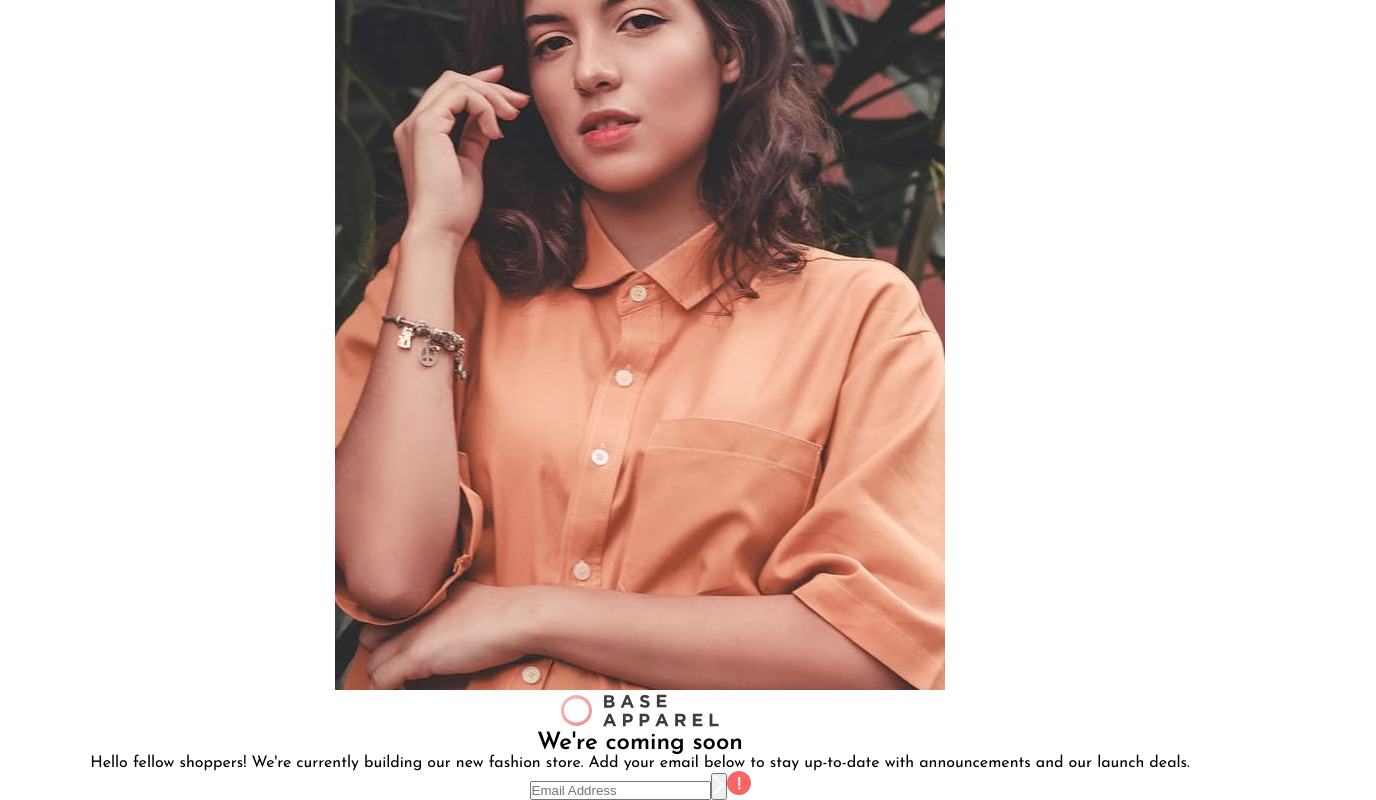
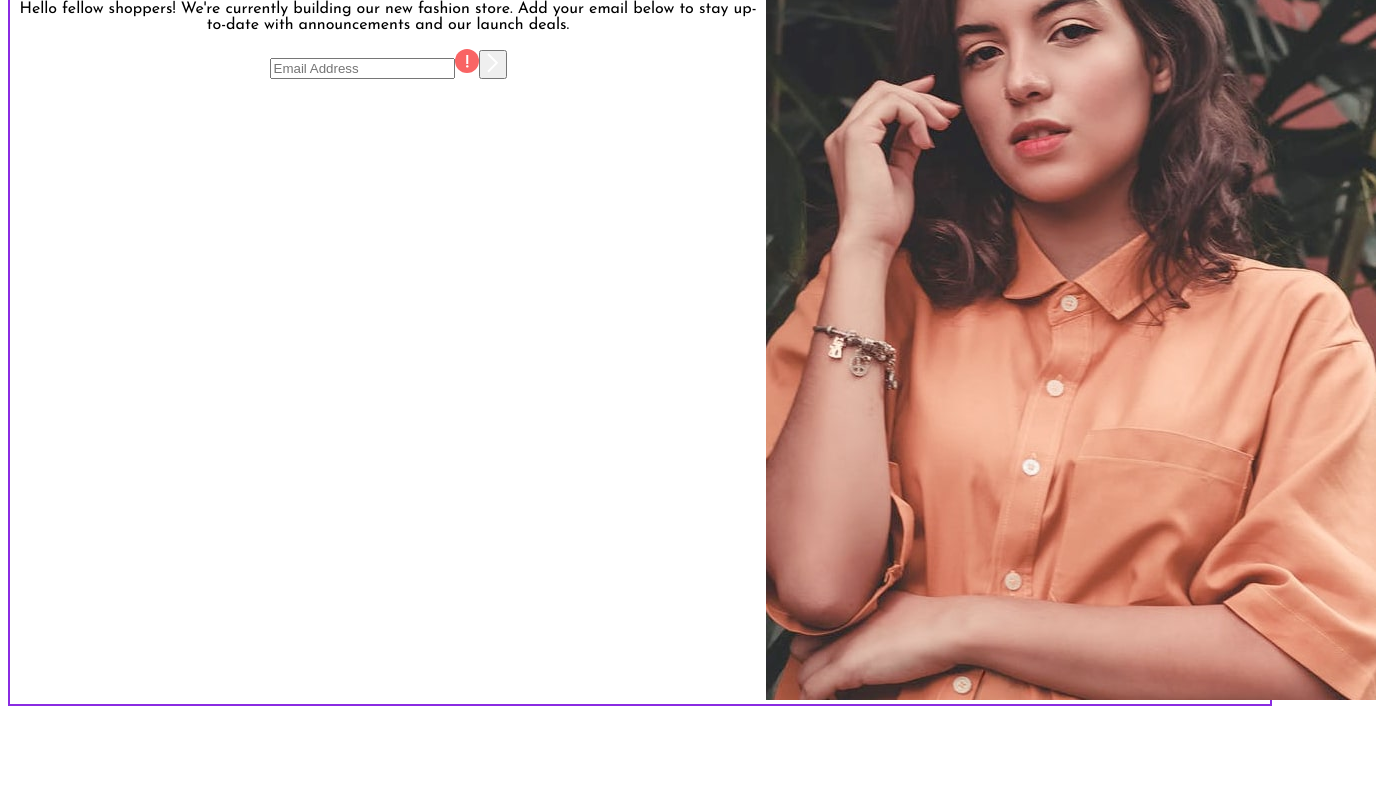
Before and after one commit to jshin720/baseApparelComponent, a React (Create React App) app: page / in a window 1280 px wide. Shown: the part 110-910 px from the top of the page, 1376 px wide, since content can reach past the window. After the commit the page ends 824 px from the top, so only its background shows below. Built offline with nearby package versions, Linux system fonts and the light colour scheme.

Commit message:
started css on the card component

```diff
--- a/public/index.html
+++ b/public/index.html
@@ -25,7 +25,7 @@
       work correctly both with client-side routing and a non-root public URL.
       Learn how to configure a non-root public URL by running `npm run build`.
     -->
-    <title>React App</title>
+    <title>Base Apparel Coming Soon Page</title>
   </head>
   <body>
     <noscript>You need to enable JavaScript to run this app.</noscript>
--- /dev/null
+++ b/src/components/card/Card.css
@@ -0,0 +1,18 @@
+.card-container {
+  display: flex;
+  width: 100%;
+  /* min-height: 100vh; */
+  border: 2px solid blueviolet;
+}
+
+.left {
+  width: 60%;
+}
+
+.right {
+  width: 40%;
+}
+.desktop-img {
+  object-fit: fit;
+
+}
--- a/src/components/card/Card.jsx
+++ b/src/components/card/Card.jsx
@@ -3,12 +3,32 @@ import bALogo from "../../images/logo.svg";
 import EmailInput from "../input/EmailInput";
 import desktopImg from "../../images/hero-desktop.jpg";
 import mobileImg from "../../images/hero-mobile.jpg";
+import "./Card.css"
 
 function Card() {
   return (
     <div className="main-card-container">
       <main className="card-container">
-        <article>
+        <article className="left">
+          <span className="logo">
+            <img src={bALogo} alt="logo" />
+          </span>
+          <div className="description-container">
+            <h1 className="coming-soon-container">
+              <span>We're</span>
+              coming soon
+            </h1>
+            <p>
+              Hello fellow shoppers! We're currently building our new fashion
+              store. Add your email below to stay up-to-date with announcements
+              and our launch deals.
+            </p>
+          </div>
+          <div>
+            <EmailInput />
+          </div>
+        </article>
+        <article className="right">
           <picture className="main-img">
             <img src={desktopImg} alt="desktop" className="desktop-img" />
             <source
@@ -19,22 +39,6 @@ function Card() {
             />
           </picture>
         </article>
-        <article>
-          <span className="logo">
-            <img src={bALogo} alt="logo" />
-          </span>
-          <div className="description-container">
-            <h1 className="coming-soon-container">We're coming soon</h1>
-            <p>
-              Hello fellow shoppers! We're currently building our new fashion
-              store. Add your email below to stay up-to-date with announcements
-              and our launch deals.
-            </p>
-          </div>
-          <div>
-            <EmailInput />
-          </div>
-        </article>
       </main>
     </div>
   );
--- a/src/components/input/EmailInput.jsx
+++ b/src/components/input/EmailInput.jsx
@@ -14,7 +14,7 @@ function EmailInput() {
   const handleChange = (e) => {
     setEmail(e.target.value);
     if (!isValidEmail(email)) {
-      setMessage("Email is Invalid");
+      setMessage("Please provide a valid email");
     }
   };
 
@@ -25,7 +25,7 @@ function EmailInput() {
 
   return (
     <>
-      <div className="email-container">
+      <form className="email-container">
         <input
           type="email"
           className="email-form"
@@ -34,12 +34,12 @@ function EmailInput() {
           placeholder="Email Address"
           required
         />
+        <img src={errorIcon} alt="errorIcon" />
         <button type="submit">
-          <img src={arrow} alt="" />
+        <img src={arrow} alt="arrow" />
         </button>
-        <img src={errorIcon} alt="" />
-        {error ? <h4 style={{ color: "red" }}>{message} </h4> : null}
-      </div>
+        {error ? <small style={{ color: "red" }}>{message} </small> : null}
+      </form>
     </>
   );
 }
--- a/src/reset.css
+++ b/src/reset.css
@@ -1,6 +1,6 @@
 * {
-  margin: 0;
-  padding: 0;
+  /* margin: 0; */
+  /* padding: 0; */
   box-sizing: border-box;
 }
 
```
Also changed, not shown: src/images/favicon-32x32.png (deleted), 1 other file (tests, documents, lock files or other folders).
